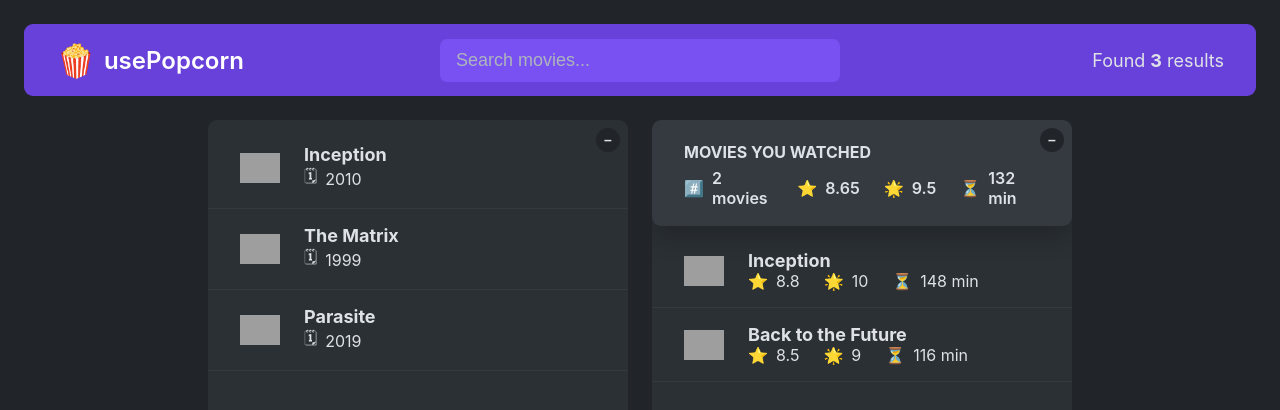
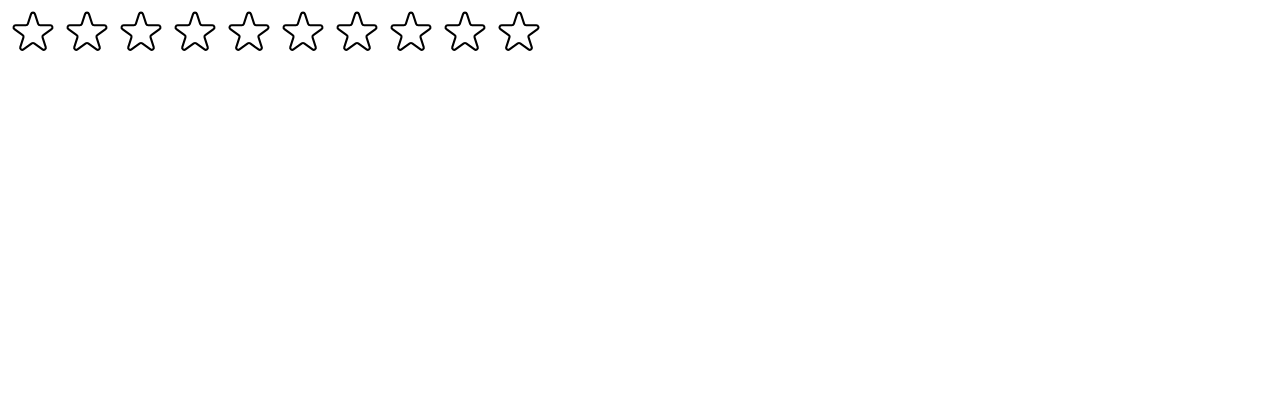
Before and after one commit to PrathamTandon1507/Movie-Website, a React (Create React App) app: page / in a window 1280 px wide. Shown: the top 410 px of the page. Built offline with nearby package versions, Linux system fonts and the light colour scheme; grey boxes are pictures that could not be loaded.

Commit message:
Created Box component for handling both list/watchlist and added star functionality

```diff
--- a/src/App.js
+++ b/src/App.js
@@ -52,6 +52,7 @@
 
 export default function App() {
   const [movies, setMovies] = useState(tempMovieData);
+  const [watched, setWatched] = useState(tempWatchedData);
 
   return (
     <>
@@ -59,10 +60,13 @@
         <Results movies={movies} />
       </Navbar>
       <Main>
-        <ListBox className={movies}>
+        <Box>
           <MovieList movies={movies} />
-        </ListBox>
-        <WatchedBox />
+        </Box>
+        <Box>
+          <WatchedSummary watched={watched} />
+          <WatchList watched={watched} />
+        </Box>
       </Main>
     </>
   );
@@ -113,16 +117,33 @@
   return <main className="main">{children}</main>;
 }
 
-function ListBox({ children }) {
-  const [isOpen1, setIsOpen1] = useState(true);
+function Box({ children }) {
+  const [isOpen, setIsOpen] = useState(true);
 
   return (
     <div className="box">
-      <Button isOpen={isOpen1} setIsOpen={setIsOpen1} />
-      {isOpen1 && children}
+      <Button isOpen={isOpen} setIsOpen={setIsOpen} />
+      {isOpen && children}
     </div>
   );
 }
+
+// function WatchedBox() {
+//   const [isOpen2, setIsOpen2] = useState(true);
+// const [watched, setWatched] = useState(tempWatchedData);
+
+//   return (
+//     <div className="box">
+//       <Button isOpen={isOpen2} setIsOpen={setIsOpen2} />
+//       {isOpen2 && (
+//         <>
+//           <WatchedSummary watched={watched} />
+//           <WatchList watched={watched} />
+//         </>
+//       )}
+//     </div>
+//   );
+// }
 
 function MovieList({ movies }) {
   return (
@@ -146,22 +167,6 @@
         </p>
       </div>
     </li>
-  );
-}
-function WatchedBox() {
-  const [isOpen2, setIsOpen2] = useState(true);
-  const [watched, setWatched] = useState(tempWatchedData);
-
-  return (
-    <div className="box">
-      <Button isOpen={isOpen2} setIsOpen={setIsOpen2} />
-      {isOpen2 && (
-        <>
-          <WatchedSummary watched={watched} />
-          <WatchList watched={watched} />
-        </>
-      )}
-    </div>
   );
 }
 
--- /dev/null
+++ b/src/StarRating.js
@@ -0,0 +1,90 @@
+import { useState } from "react";
+
+const containerStyle = {
+  display: "flex",
+  alignItems: "center",
+  gap: "16px",
+};
+
+const starContainerStyle = {
+  display: "flex",
+  gap: "4px",
+};
+
+const textStyle = {
+  lineHeight: "1",
+  margin: "0",
+};
+
+export default function StarRating({ maximum = 5 }) {
+  //set 5 as default if user does not pass any prop
+  const [starClick, setStarClick] = useState(0);
+  const [tempRating, setTempRating] = useState(0);
+
+  function handleStar(index) {
+    setStarClick(index);
+  }
+
+  return (
+    <div style={containerStyle}>
+      <div style={starContainerStyle}>
+        {Array.from({ length: maximum }, (_, i) => (
+          <span>
+            <Star
+              onStar={() => handleStar(i + 1)}
+              full={starClick >= i + 1 || tempRating >= i + 1}
+              key={i}
+              onHoverIn={() => setTempRating(i + 1)}
+              onHoverOut={() => setTempRating(starClick)}
+            />
+          </span>
+        ))}
+      </div>
+      <p style={textStyle}>{(starClick && tempRating) || ""}</p>
+    </div>
+  );
+}
+
+const starStyle = {
+  width: "50px",
+  height: "50px",
+  display: "block",
+  cursor: "pointer",
+};
+
+function Star({ onStar, onHoverIn, onHoverOut, full }) {
+  return (
+    <span
+      role="button"
+      style={starStyle}
+      onClick={onStar}
+      onMouseEnter={onHoverIn}
+      onMouseLeave={onHoverOut}
+    >
+      {full ? (
+        <svg
+          xmlns="http://www.w3.org/2000/svg"
+          viewBox="0 0 20 20"
+          fill="#000"
+          stroke="#000"
+        >
+          <path d="M9.049 2.927c.3-.921 1.603-.921 1.902 0l1.07 3.292a1 1 0 00.95.69h3.462c.969 0 1.371 1.24.588 1.81l-2.8 2.034a1 1 0 00-.364 1.118l1.07 3.292c.3.921-.755 1.688-1.54 1.118l-2.8-2.034a1 1 0 00-1.175 0l-2.8 2.034c-.784.57-1.838-.197-1.539-1.118l1.07-3.292a1 1 0 00-.364-1.118L2.98 8.72c-.783-.57-.38-1.81.588-1.81h3.461a1 1 0 00.951-.69l1.07-3.292z" />
+        </svg>
+      ) : (
+        <svg
+          xmlns="http://www.w3.org/2000/svg"
+          fill="none"
+          viewBox="0 0 24 24"
+          stroke="#000"
+        >
+          <path
+            strokeLinecap="round"
+            strokeLinejoin="round"
+            strokeWidth="{2}"
+            d="M11.049 2.927c.3-.921 1.603-.921 1.902 0l1.519 4.674a1 1 0 00.95.69h4.915c.969 0 1.371 1.24.588 1.81l-3.976 2.888a1 1 0 00-.363 1.118l1.518 4.674c.3.922-.755 1.688-1.538 1.118l-3.976-2.888a1 1 0 00-1.176 0l-3.976 2.888c-.783.57-1.838-.197-1.538-1.118l1.518-4.674a1 1 0 00-.363-1.118l-3.976-2.888c-.784-.57-.38-1.81.588-1.81h4.914a1 1 0 00.951-.69l1.519-4.674z"
+          />
+        </svg>
+      )}
+    </span>
+  );
+}
--- a/src/index.js
+++ b/src/index.js
@@ -1,11 +1,11 @@
 import React from "react";
 import ReactDOM from "react-dom/client";
-import "./index.css";
-import App from "./App";
-
+// import "./index.css";
+// import App from "./App";
+import StarRating from "./StarRating";
 const root = ReactDOM.createRoot(document.getElementById("root"));
 root.render(
   <React.StrictMode>
-    <App />
+    <StarRating maximum={10} />
   </React.StrictMode>
 );
```
Also changed, not shown: src/index.css (+0 -33 lines).
